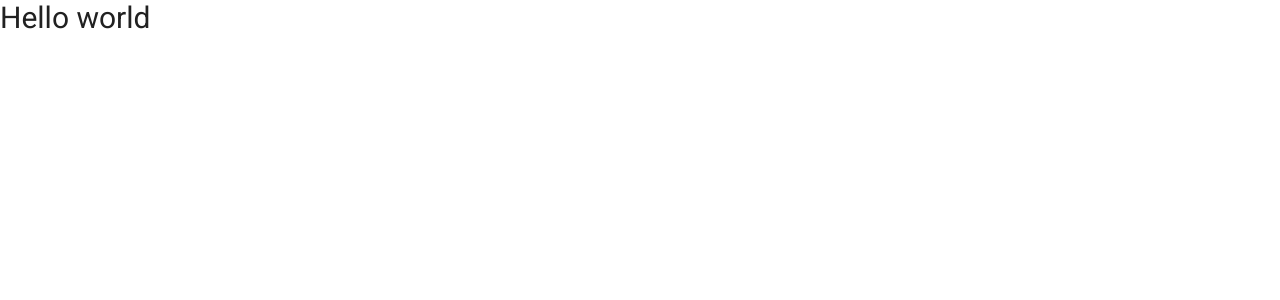
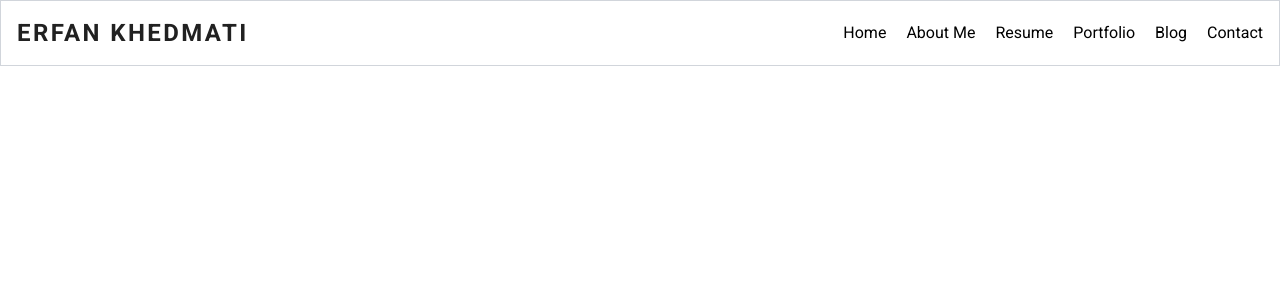
Before and after one commit to EranKhedmati/ErfanKhedmati, a React (Create React App) app: page / in a window 1280 px wide. Shown: the top 300 px of the page. Built offline with nearby package versions, Linux system fonts and the light colour scheme.

Commit message:
add Header

```diff
--- a/src/App.js
+++ b/src/App.js
@@ -1,9 +1,11 @@
+// import Components
+import Header from "./components/Header"
 
 function App() {
   return (
-    <h1 className="text-3xl text-dark font-sans">
-    Hello world
-  </h1>
+    <div className="font-sans">
+      <Header />
+    </div>
   );
 }
 
--- /dev/null
+++ b/src/components/Header.js
@@ -0,0 +1,93 @@
+import { useState, useEffect } from 'react';
+
+// icons
+import iconMenu from '../images/icon-menu.svg';
+import iconClose from "../images/icon-close.svg"
+
+function Header() {
+    const [menu, setMenu] = useState(false);
+
+    // when widnow bigger than lg size
+    useEffect(() => {
+        window.addEventListener('resize', () => {
+            if (window.innerWidth > 1024) {
+                setMenu(false);
+            }
+        })
+    }, [])
+
+    // toggle menu
+    function handleMenu() {
+        setMenu(!menu)
+    }
+
+    function handleCloseMenu() {
+        setMenu(false)
+    }
+
+
+
+    return (
+        <header className="w-full p-4 border border-b-1 border-gray-300 flex justify-between items-center">
+            {/* Brand */}
+            <a href="./" className="sm:text-2xl font-bold tracking-widest text-dark">ERFAN KHEDMATI</a>
+            {/* Menu */}
+            <img src={iconMenu} onClick={handleMenu} className='w-8 sm:w-12 lg:hidden' />
+            {/* navbar(Small screens) */}
+
+            {menu ? (<div onClick={handleMenu} className="absolute w-full h-full bg-dark/50 top-0 left-0 flex justify-end">
+                {/* Stop propagation for ul for handle close menu */}
+                <ul onClick={e => e.stopPropagation()} className="flex flex-col gap-5 bg-white top-0 right-0 h-full w-2/3 max-w-80 pt-20 p-5 ">
+                    <li className='absolute top-5 right-5 cursor-pointer'>
+                        <button onClick={handleCloseMenu}>
+                            <img src={iconClose} />
+                        </button>
+                    </li>
+                    <li>
+                        <a href="./">Home</a>
+                    </li>
+                    <li>
+                        <a href="./about">About Me</a>
+                    </li>
+                    <li>
+                        <a href="./resume">Resume</a>
+                    </li>
+                    <li>
+                        <a href="./portfolio">Portfolio</a>
+                    </li>
+                    <li>
+                        <a href="./blog">Blog</a>
+                    </li>
+                    <li>
+                        <a href="./contact">Contact</a>
+                    </li>
+                </ul>
+            </div>) : (
+                <div className='hidden lg:block'>
+                    <ul className="flex gap-5 ">
+                        <li>
+                            <a href="./">Home</a>
+                        </li>
+                        <li>
+                            <a href="./about">About Me</a>
+                        </li>
+                        <li>
+                            <a href="./resume">Resume</a>
+                        </li>
+                        <li>
+                            <a href="./portfolio">Portfolio</a>
+                        </li>
+                        <li>
+                            <a href="./blog">Blog</a>
+                        </li>
+                        <li>
+                            <a href="./contact">Contact</a>
+                        </li>
+                    </ul>
+                </div>
+            )}
+        </header>
+    )
+}
+
+export default Header;
--- a/tailwind.config.js
+++ b/tailwind.config.js
@@ -2,6 +2,7 @@
 module.exports = {
   content: [
     "./src/App.js",
+    "./src/components/Header.js"
   ],
   theme: {
     extend: {
```
Also changed, not shown: src/images/icon-close.svg (added), src/images/icon-menu.svg (added).
